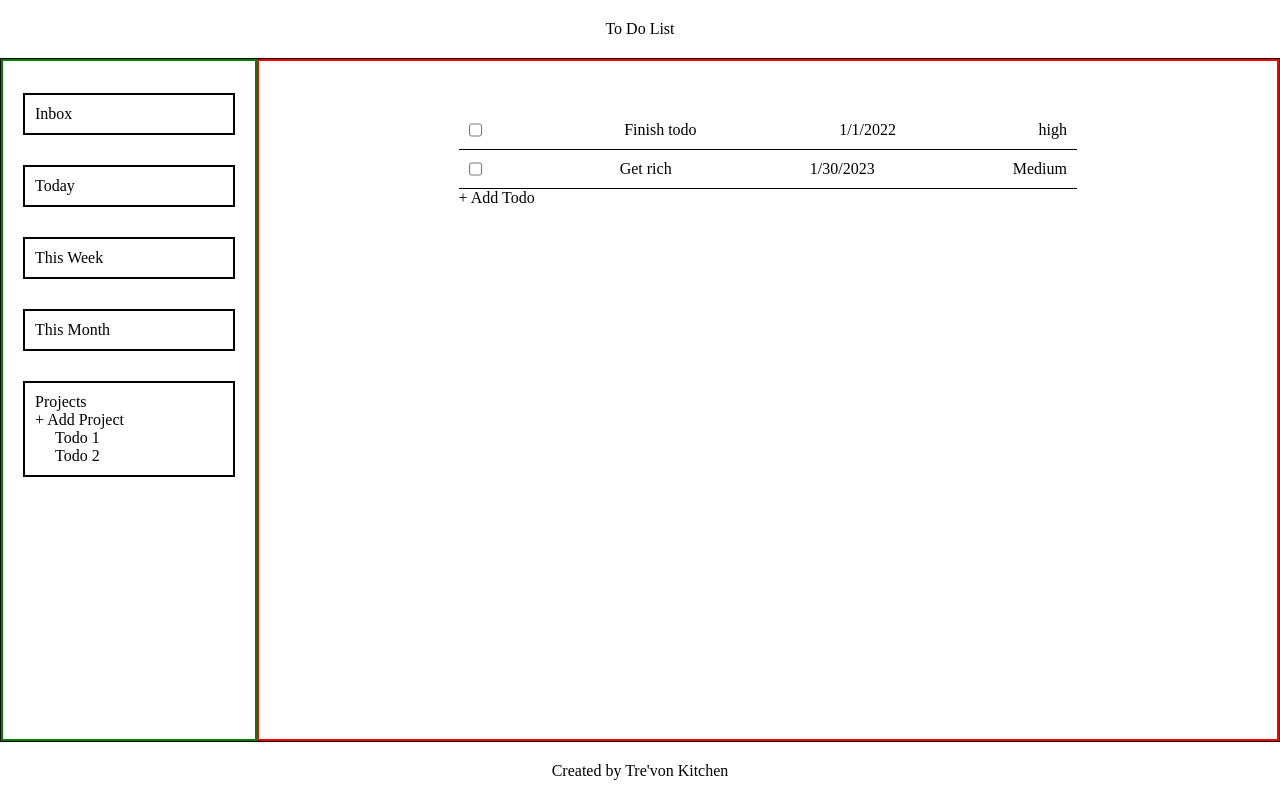
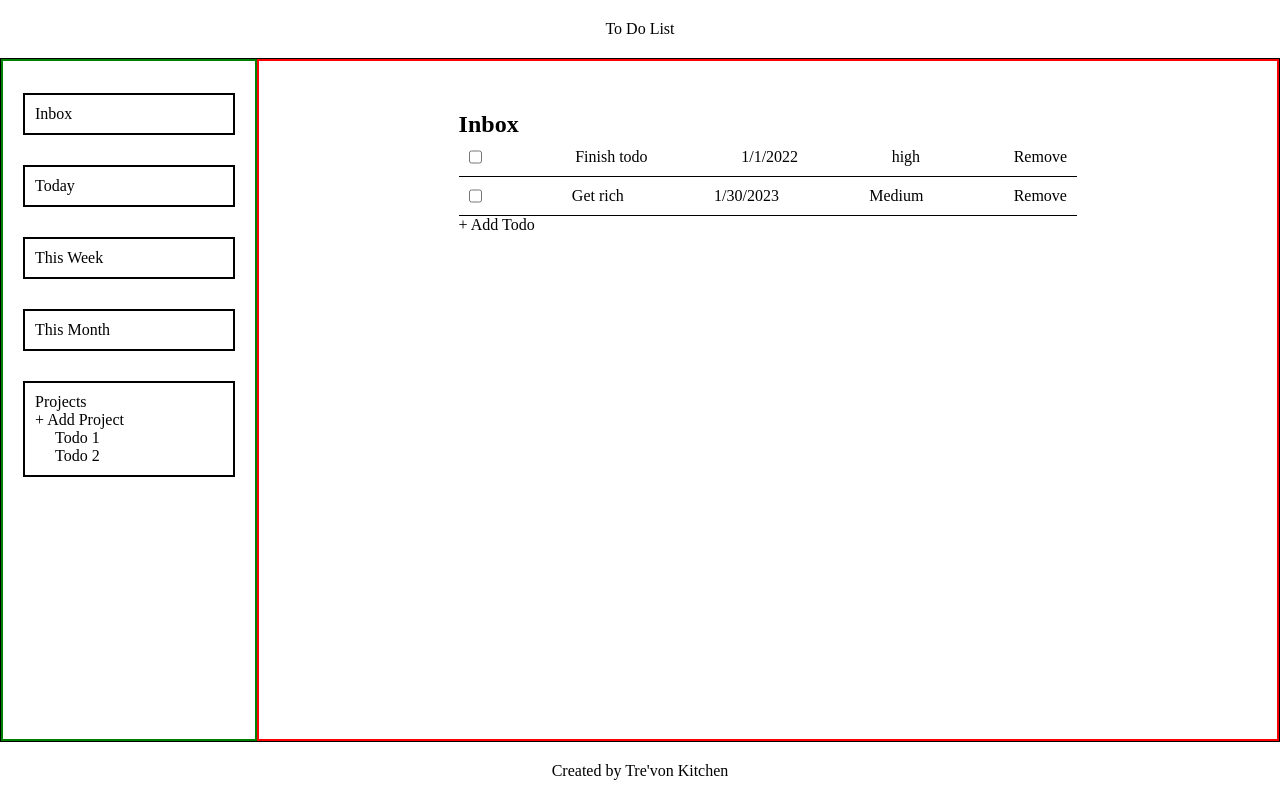
Before and after one commit to trekitch/todolist, a website built with webpack: page dist/index.html in a window 1280 px wide. Both pictures are taken after a click on the element "Inbox". Built offline with nearby package versions, Linux system fonts and the light colour scheme.

Commit message:
added functionality for removing todos

```diff
--- a/src/dom.js
+++ b/src/dom.js
@@ -1,6 +1,8 @@
 import { createTodo, displayTodo, todos, updateTodo, deleteTodo } from "./Todo.js";
 
 const main = document.querySelector(".main");
+
+const todoView = document.createElement("div");
 const addTodo = document.createElement("div");
 addTodo.textContent = "+ Add Todo";
 
@@ -17,6 +19,7 @@ function updateMain(todoArray) {
         console.log("Clicked inboxView");
         mainHeader.textContent = "Inbox";
         main.appendChild(mainHeader);
+        main.appendChild(todoView);
         addTodoDom(todoArray);
     });
 
@@ -45,7 +48,7 @@ function updateMain(todoArray) {
     </form>
         `;
         addTodo.style.display = "none";
-        main.append(formContainer);
+        todoView.append(formContainer);
 
         const cancelForm = document.querySelector(".cancel");
         cancelForm.addEventListener("click", () => {
@@ -68,7 +71,7 @@ function updateMain(todoArray) {
 }
 
 function addTodoDom(todoArray) {
-    main.innerHTML = "";
+    todoView.innerHTML = "";
     todoArray.forEach((element) => {
         const todoContainer = document.createElement("div");
         todoContainer.classList.add("todoItem");
@@ -80,13 +83,31 @@ function addTodoDom(todoArray) {
         todoDueDate.textContent = element.Due;
         const todoPriority = document.createElement("p");
         todoPriority.textContent = element.Priority;
+        const todoRemove = document.createElement("p");
+        todoRemove.textContent = "Remove";
+        todoRemove.classList.add("removeTodo");
+        todoContainer.setAttribute("data-index", element.id);
 
-        todoContainer.append(todoCheckbox, todoTitle, todoDueDate, todoPriority);
+        todoContainer.append(todoCheckbox, todoTitle, todoDueDate, todoPriority, todoRemove);
 
-        main.appendChild(todoContainer);
+        todoView.appendChild(todoContainer);
     });
 
-    main.appendChild(addTodo);
+    todoView.appendChild(addTodo);
+
+    document.querySelectorAll(".removeTodo").forEach((todo) => {
+        todo.addEventListener("click", (e) => {
+            const todoIndex = e.target.parentElement.getAttribute("data-index");
+            console.log(todoIndex);
+            removeToDoDOM(todoIndex);
+        });
+    });
+}
+
+function removeToDoDOM(elementID) {
+    deleteTodo(todos, parseInt(elementID));
+    addTodoDom(todos);
+    console.log(todos);
 }
 
 export { updateMain };
```
Also changed, not shown: dist/index.html, dist/main.js.
